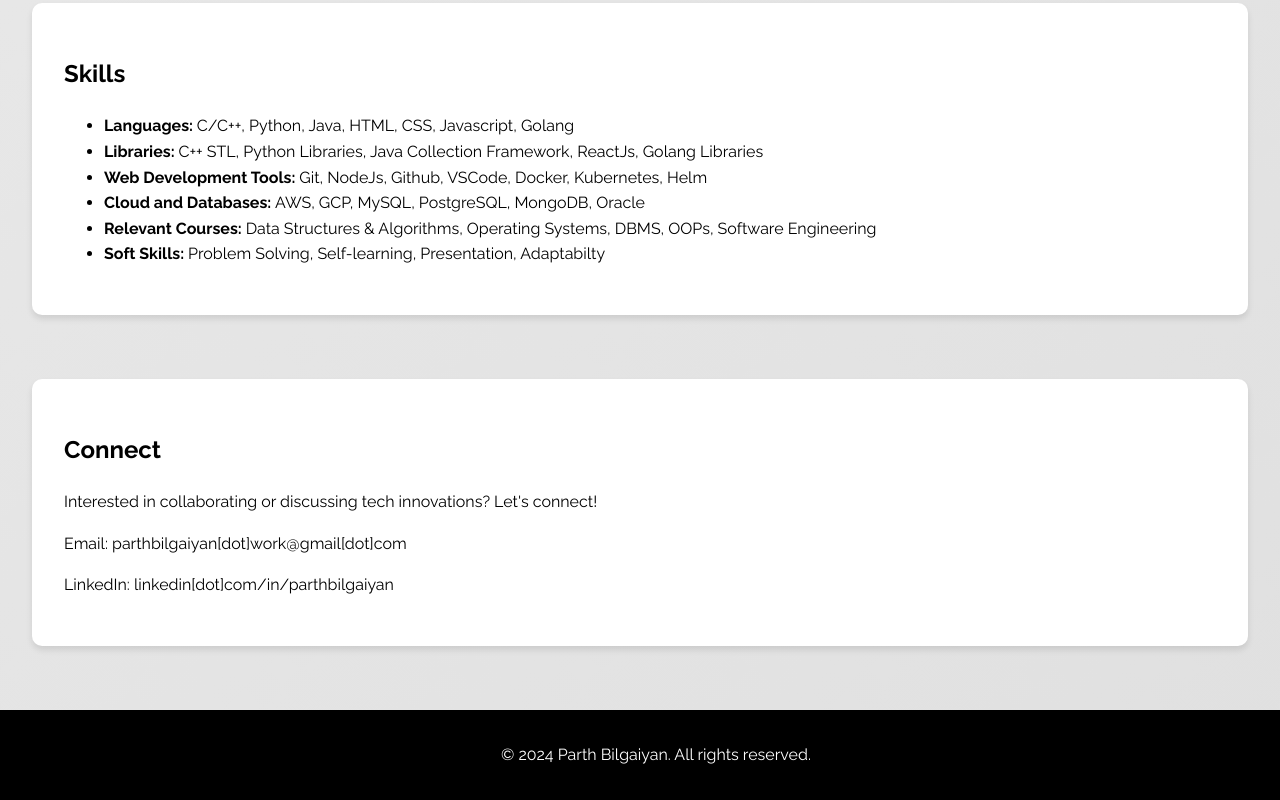
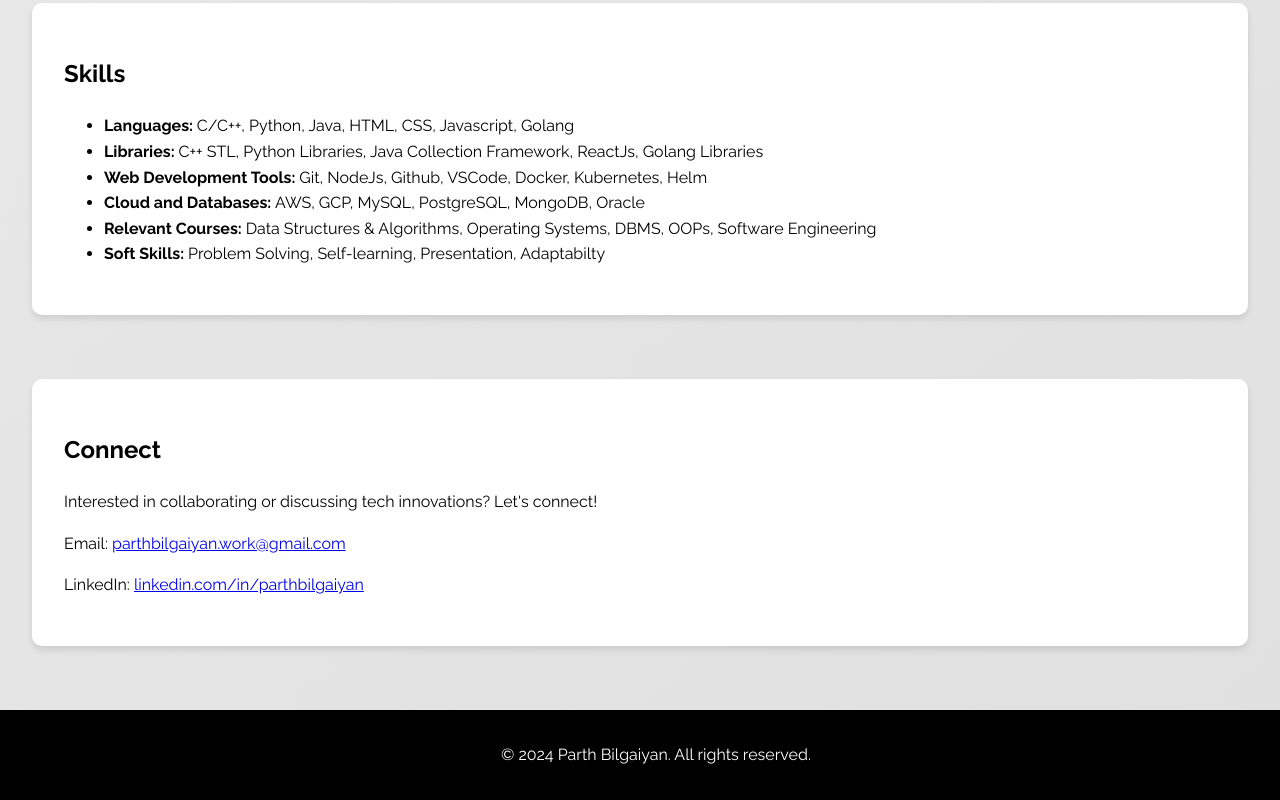
Before and after one commit to parthb26/Portfolio, a plain HTML site: page index.html in a window 1280 px wide. Shown: the part 2660-3460 px from the top of the page. Drawn offline with Linux system fonts and the light colour scheme.

Commit message:
Update index.html

```diff
--- a/index.html
+++ b/index.html
@@ -304,11 +304,12 @@
         </section>
 
         <section id="connect" class="section">
-            <h2>Connect</h2>
-            <p>Interested in collaborating or discussing tech innovations? Let's connect!</p>
-            <p>Email: parthbilgaiyan[dot]work@gmail[dot]com</p>
-            <p>LinkedIn: linkedin[dot]com/in/parthbilgaiyan</p>
-        </section>
+    <h2>Connect</h2>
+    <p>Interested in collaborating or discussing tech innovations? Let's connect!</p>
+    <p>Email: <a href="mailto:parthbilgaiyan.work@gmail.com">parthbilgaiyan.work@gmail.com</a></p>
+    <p>LinkedIn: <a href="https://www.linkedin.com/in/parthbilgaiyan" target="_blank">linkedin.com/in/parthbilgaiyan</a></p>
+</section>
+
     </div>
 
     <footer>
```
